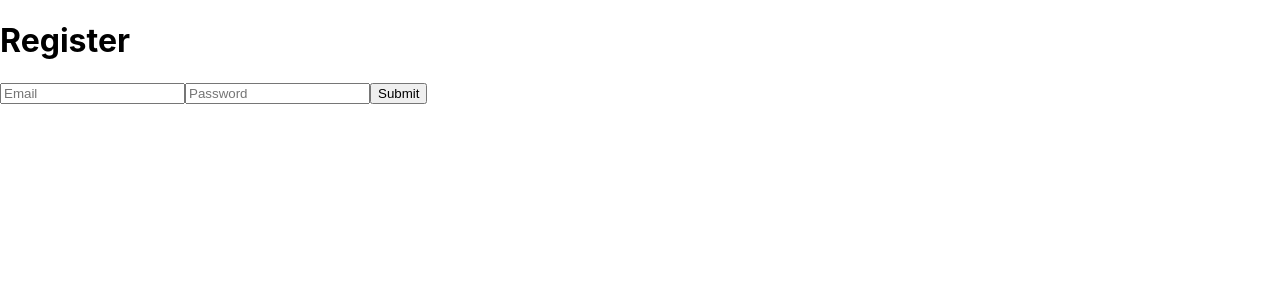
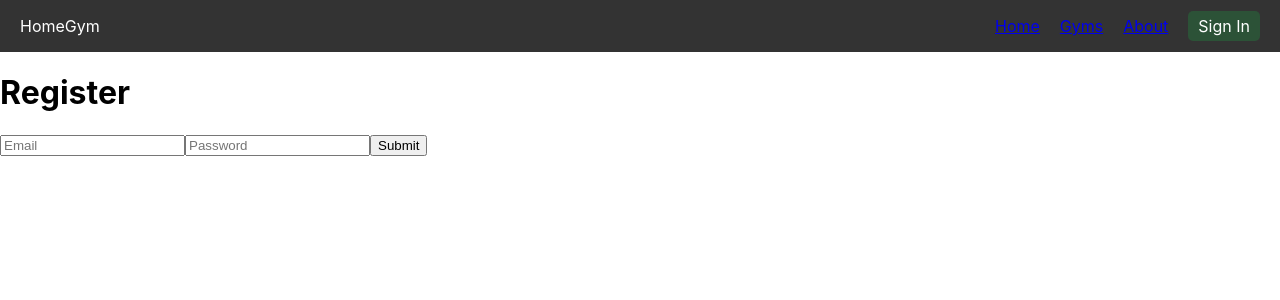
Before and after one commit to Picos-Gallos/home-gym, a React (Create React App) app: page / in a window 1280 px wide. Shown: the top 300 px of the page. Built offline with nearby package versions, Linux system fonts and the light colour scheme; no server answers.

Commit message:
Map in Table and Navbar first commit

```diff
--- a/package.json
+++ b/package.json
@@ -3,6 +3,7 @@
   "version": "0.1.0",
   "private": true,
   "dependencies": {
+    "@react-google-maps/api": "^2.19.3",
     "@testing-library/jest-dom": "^5.17.0",
     "@testing-library/react": "^13.4.0",
     "@testing-library/user-event": "^13.5.0",
--- a/src/App.js
+++ b/src/App.js
@@ -2,14 +2,18 @@ import { Routes, Route } from 'react-router-dom';
 import Register from './Register';
 import Survey from './Survey';
 import Table from './Table';
+import Navbar from './components/Navbar';
 
 function App() {
     return (
-        <Routes>
-            <Route path="/" element={<Register />} />
-            <Route path="/survey" element={<Survey />} />
-            <Route path="/table" element={<Table />} />
-        </Routes>
+        <>
+        <Navbar />
+            <Routes>
+                <Route path="/" element={<Register />} />
+                <Route path="/survey" element={<Survey />} />
+                <Route path="/table" element={<Table />} />
+            </Routes>
+        </>
     );
 }
 
--- a/src/Table.js
+++ b/src/Table.js
@@ -1,31 +1,48 @@
 import React from 'react';
+import { GoogleMap, LoadScript, Marker } from '@react-google-maps/api';
 
-const users = [
-    { id: 1, name: 'John Doe', email: 'john@example.com' },
-    { id: 2, name: 'Jane Smith', email: 'jane@example.com' },
-    { id: 3, name: 'Bob Johnson', email: 'bob@example.com' },
+const containerStyle = {
+    width: '400px',
+    height: '400px'
+};
+
+const center = {
+    lat: -34.397,
+    lng: 150.644
+};
+
+const locations = [
+    { id: 1, name: "John Doe", equipment: ["Peleton", "Smith Machine"], lat: -34.397, lng: 150.644, email: 'john@example.com'},
+    { id: 2, name: "Jane Smith", equipment: ["Treadmill"], lat: -34.500, lng: 150.644, email: 'jane@example.com'},
+    // Add more locations as needed
 ];
 
-function Table() {
+const Table = () => {
     return (
-        <table>
-            <thead>
-                <tr>
-                    <th>ID</th>
-                    <th>Name</th>
-                    <th>Email</th>
-                </tr>
-            </thead>
-            <tbody>
-                {users.map((user) => (
-                    <tr key={user.id}>
-                        <td>{user.id}</td>
-                        <td>{user.name}</td>
-                        <td>{user.email}</td>
-                    </tr>
-                ))}
-            </tbody>
-        </table>
+        <div style={{ display: 'flex', justifyContent: 'space-between' }}>
+            <div>
+                <h1>Home Gym Equipment Owners</h1>
+                <ul>
+                    {locations.map(location => (
+                        <li key={location.id}>
+                            {location.name} - {location.equipment.join(", ")}
+                        </li>
+                    ))}
+                </ul>
+            </div>
+            <LoadScript
+                googleMapsApiKey={process.env.REACT_APP_GOOGLE_MAPS_API_KEY}>
+                <GoogleMap
+                    mapContainerStyle={containerStyle}
+                    center={center}
+                    zoom={10}
+                >
+                    {locations.map(loc => (
+                        <Marker key={loc.id} position={{ lat: loc.lat, lng: loc.lng }} />
+                    ))}
+                </GoogleMap>
+            </LoadScript>
+        </div>
     );
 };
 
--- /dev/null
+++ b/src/components/Navbar.css
@@ -0,0 +1,25 @@
+.navbar {
+    display: flex;
+    justify-content: space-between;
+    align-items: center;
+    padding: 0 20px;
+    background-color: #333;
+    color: white;
+}
+
+.nav-links {
+    list-style: none;
+}
+
+.nav-links li {
+    display: inline;
+    margin-left: 20px;
+}
+
+.button {
+    padding: 5px 10px;
+    background-color: #2c5237;
+    color: white;
+    border-radius: 5px;
+    text-decoration: none;
+}
--- /dev/null
+++ b/src/components/Navbar.js
@@ -0,0 +1,18 @@
+import React from 'react';
+import './Navbar.css';
+
+function Navbar() {
+    return (
+        <nav className="navbar">
+            <div className="logo">HomeGym</div>
+            <ul className="nav-links">
+                <li><a href="/">Home</a></li>
+                <li><a href="/gyms">Gyms</a></li>
+                <li><a href="/about">About</a></li>
+                <li><a href="/login" className="button">Sign In</a></li>
+            </ul>
+        </nav>
+    );
+}
+
+export default Navbar;
```
Also changed, not shown: src/App.css (deleted, +0 -38 lines), src/index.css (+5 -5 lines), src/setupTests.js (deleted, +0 -5 lines), public/manifest.json (deleted), public/robots.txt (deleted), src/reportWebVitals.js (indentation only), 2 other files (tests, documents, lock files or other folders).
